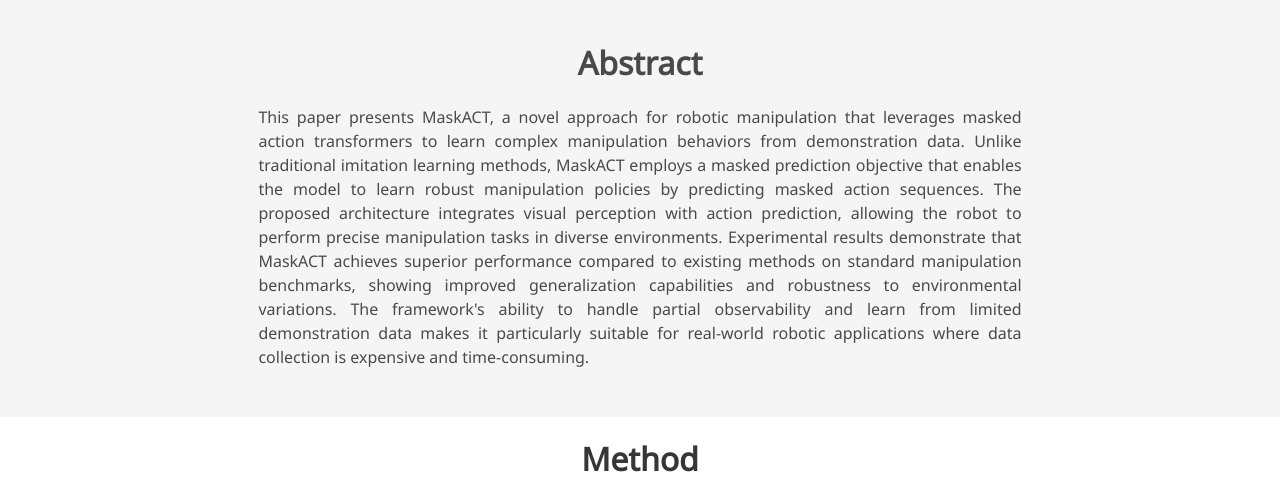
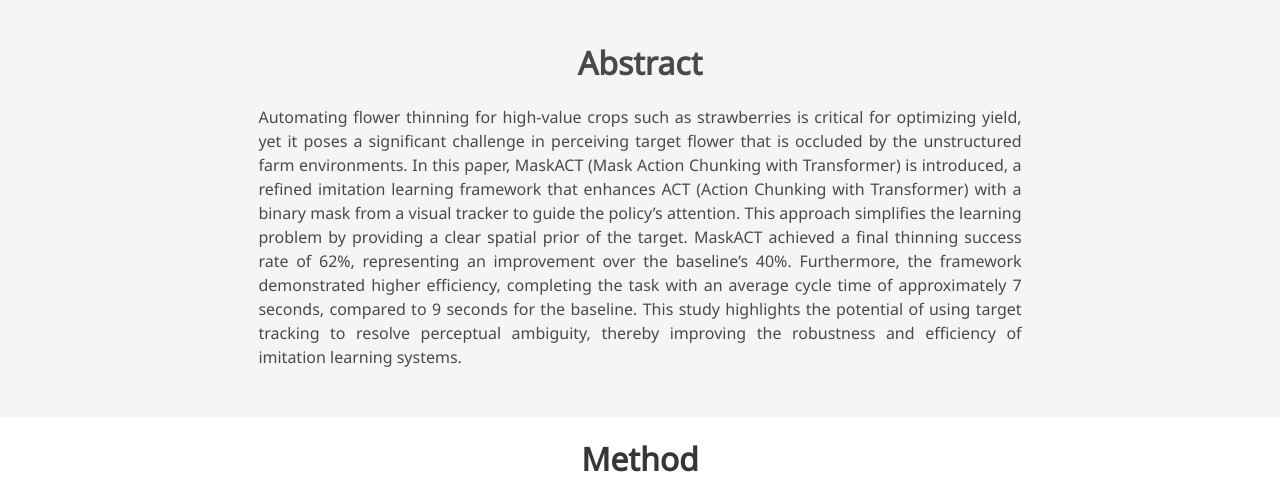
Before and after one commit to chae2paper/MaskACTIROS2025, a plain HTML site: page index.html in a window 1280 px wide. Shown: the part 776-1262 px from the top of the page. Drawn offline with nearby package versions, Linux system fonts and the light colour scheme; some icons are missing; a web font is replaced by a local one.

Commit message:
update page

```diff
--- a/index.html
+++ b/index.html
@@ -154,16 +154,9 @@
         <h2 class="title is-3">Abstract</h2>
         <div class="content has-text-justified">
           <p>
-            This paper presents MaskACT, a novel approach for robotic manipulation that leverages masked action transformers
-            to learn complex manipulation behaviors from demonstration data. Unlike traditional imitation learning methods,
-            MaskACT employs a masked prediction objective that enables the model to learn robust manipulation policies
-            by predicting masked action sequences. The proposed architecture integrates visual perception with action prediction,
-            allowing the robot to perform precise manipulation tasks in diverse environments. Experimental results demonstrate
-            that MaskACT achieves superior performance compared to existing methods on standard manipulation benchmarks,
-            showing improved generalization capabilities and robustness to environmental variations. The framework's ability
-            to handle partial observability and learn from limited demonstration data makes it particularly suitable for
-            real-world robotic applications where data collection is expensive and time-consuming.
-          </p>
+            Automating flower thinning for high-value crops such as strawberries is critical for optimizing yield, yet it poses a
+            significant challenge in perceiving target flower that is occluded by the unstructured farm environments. In this paper, MaskACT
+            (Mask Action Chunking with Transformer) is introduced, a refined imitation learning framework that enhances ACT (Action Chunking with Transformer) with a binary mask from a visual tracker to guide the policy’s attention. This approach simplifies the learning problem by providing a clear spatial prior of the target. MaskACT achieved a final thinning success rate of 62%, representing an improvement over the baseline’s 40%. Furthermore, the framework demonstrated higher efficiency, completing the task with an average cycle time of approximately 7 seconds, compared to 9 seconds for the baseline. This study highlights the potential of using target tracking to resolve perceptual ambiguity, thereby improving the robustness and efficiency of imitation learning systems.
         </div>
       </div>
     </div>
```
